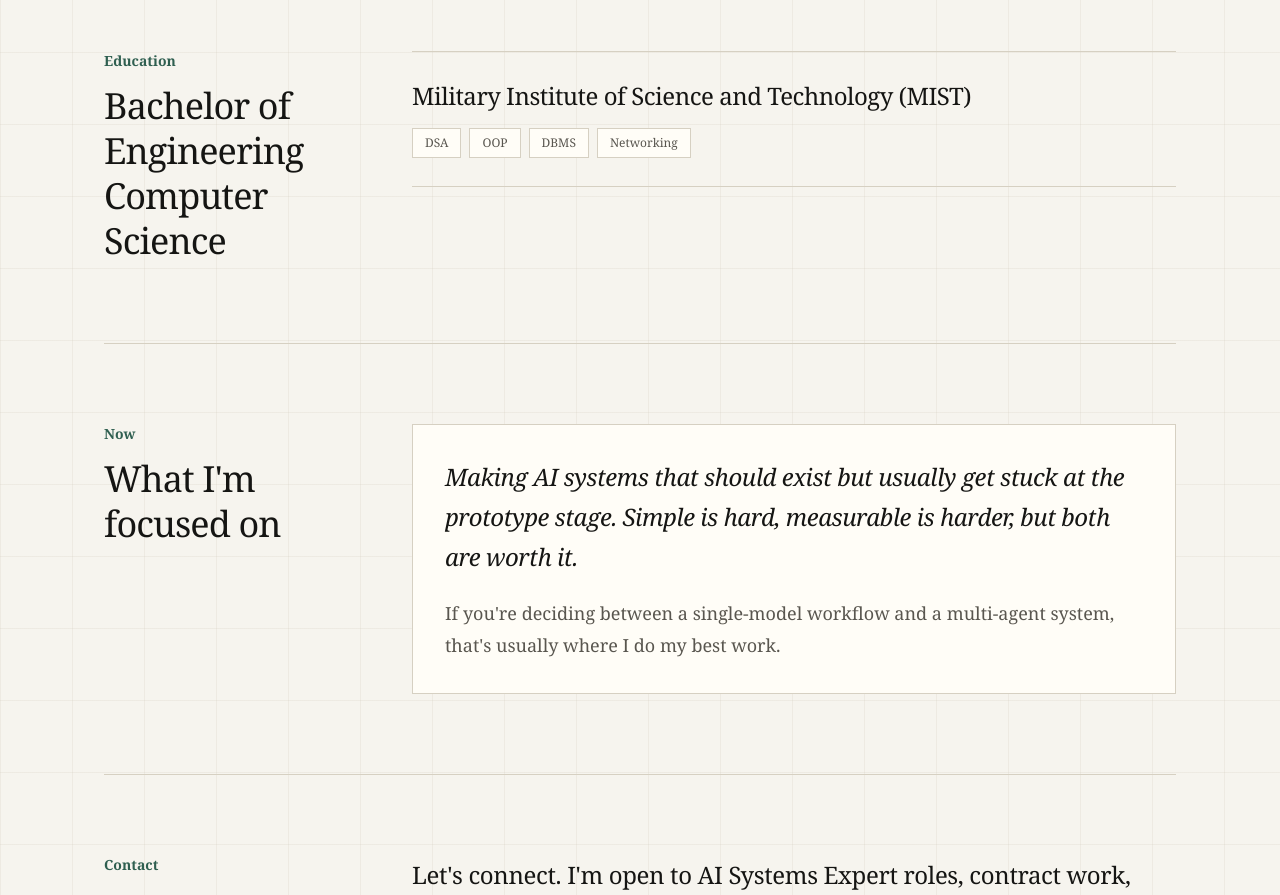
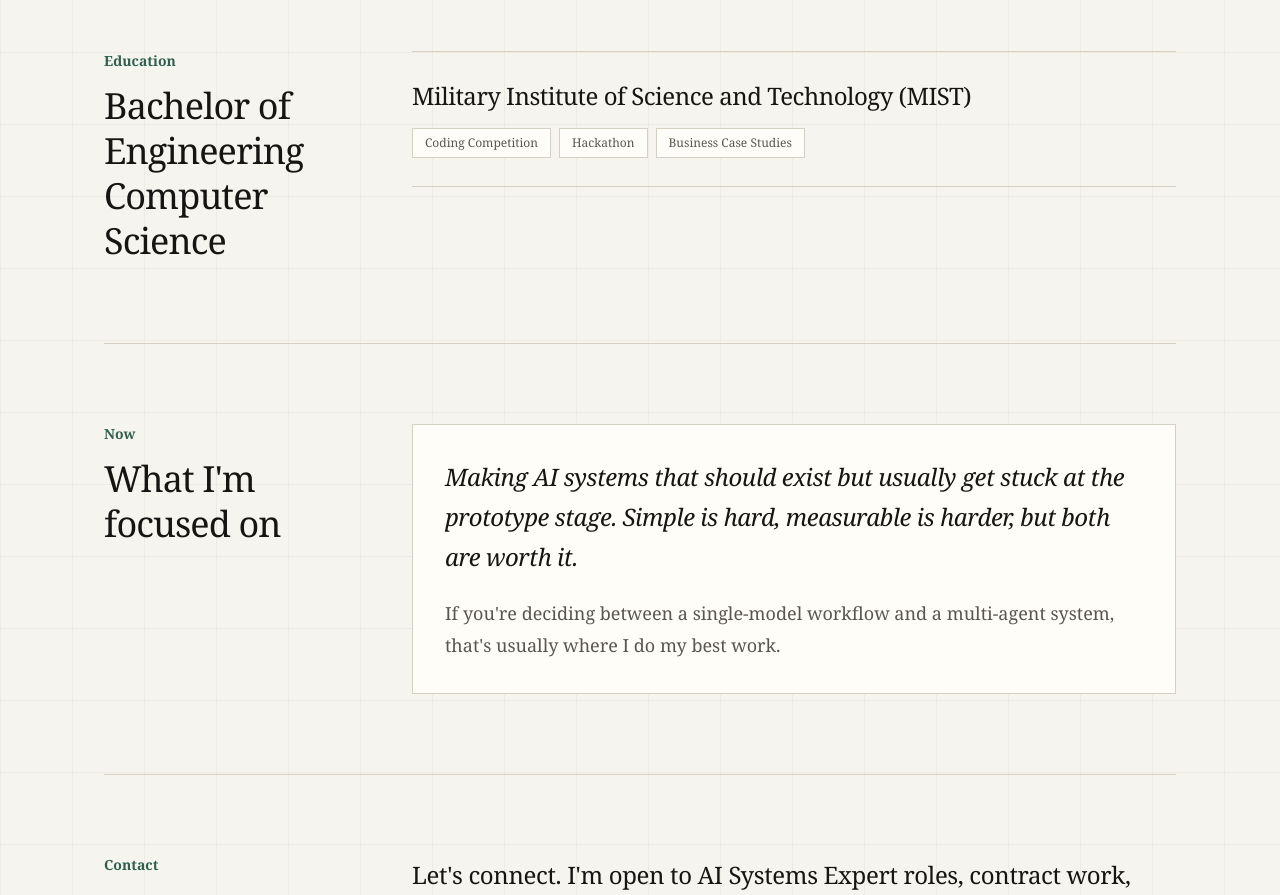
Before and after one commit to MantakaMahir/MantakaMahir.github.io, a Next.js app: page / in a window 1280 px wide. Shown: the part 6500-7395 px from the top of the page. Built offline with nearby package versions, Linux system fonts and the light colour scheme.

Commit message:
Update education activities

```diff
--- a/components/Education.tsx
+++ b/components/Education.tsx
@@ -1,6 +1,6 @@
 import { Section } from "./Section";
 
-const courses = ["DSA", "OOP", "DBMS", "Networking"];
+const courses = ["Coding Competition", "Hackathon", "Business Case Studies"];
 
 export function Education() {
   return (
```
